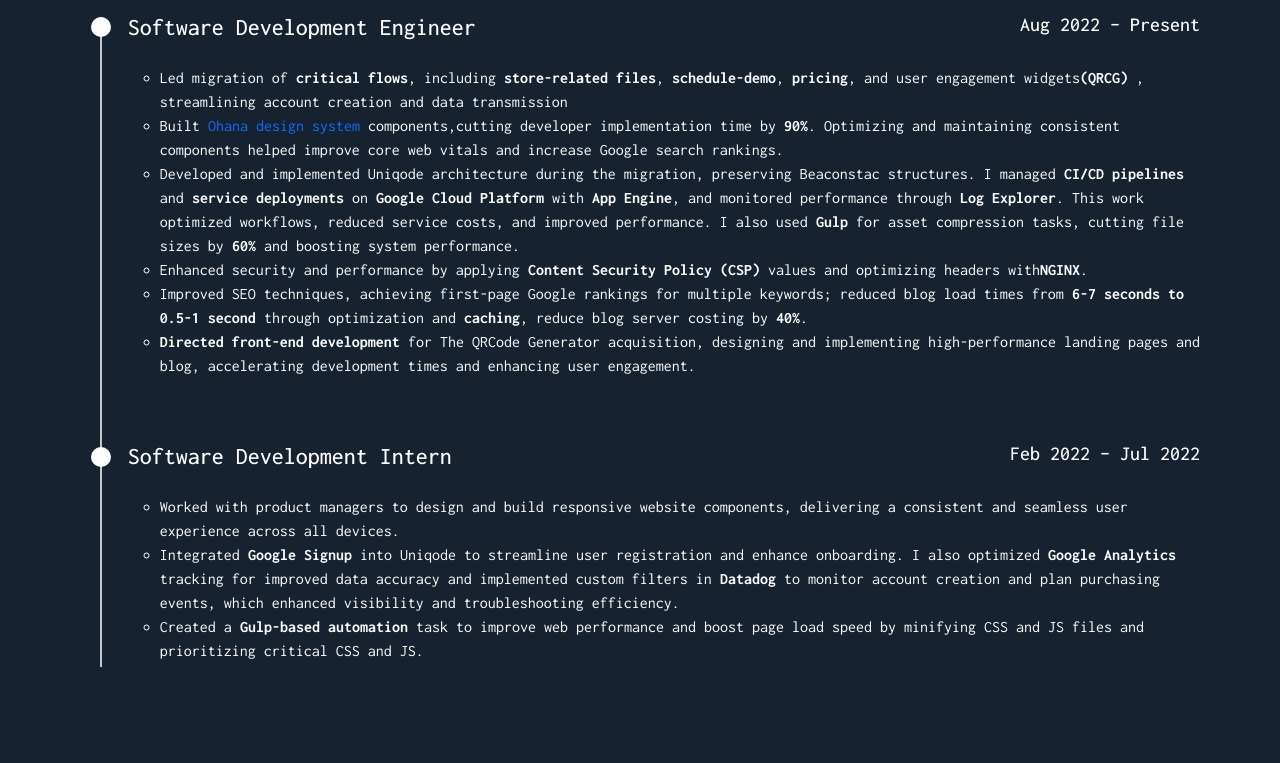
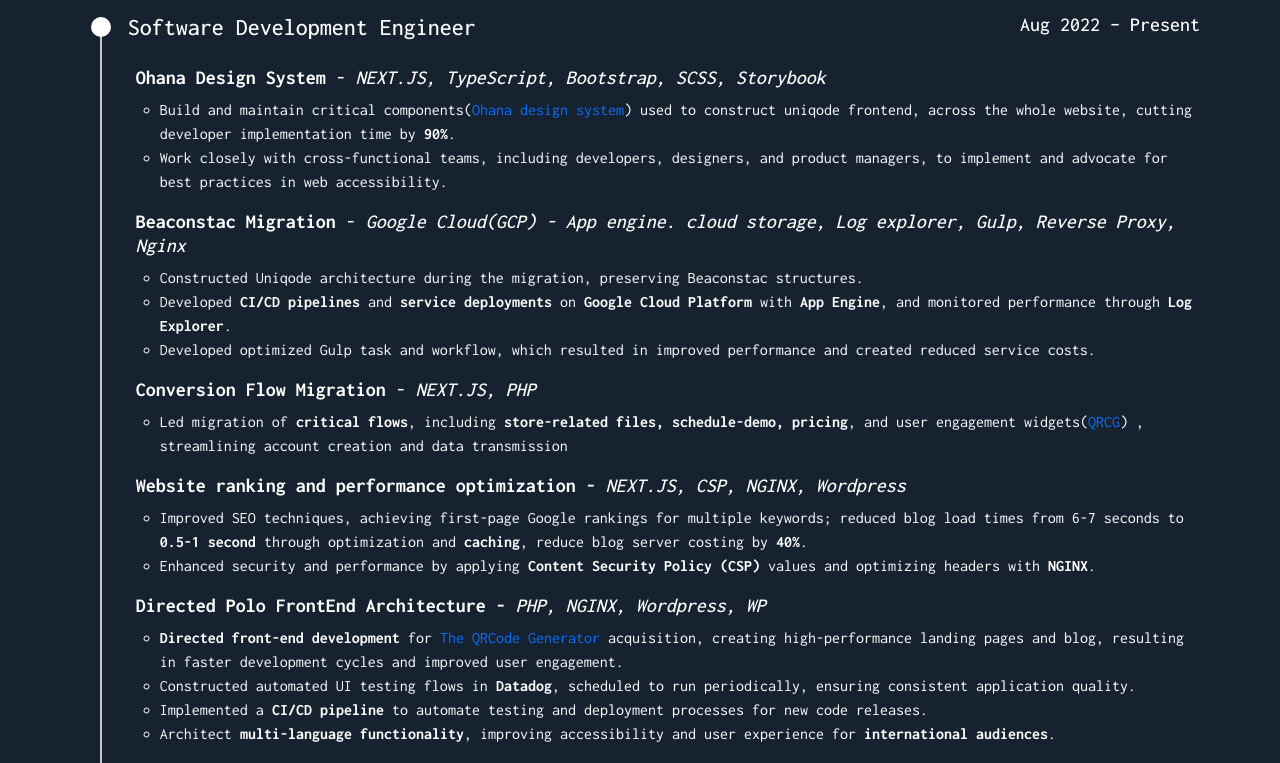
Before and after one commit to WorkRabdeepSinghKharbanda/portfolio, a plain HTML site: page index.html in a window 1280 px wide. Shown: the part 1737-2500 px from the top of the page. Drawn offline with nearby package versions, Linux system fonts and the light colour scheme; a web font is replaced by a local one.

```diff
--- a/index.html
+++ b/index.html
@@ -158,13 +158,13 @@
             <a
               target="_blank"
               href="https://drive.google.com/file/d/1BsqfysjXRYQ39c5LRiVz6V_f-L9jgfW-/view"
-              >Download Resume</a
+              >Download CV</a
             >
             <a
               target="_blank"
               class="d-block d-lg-none w-100 text-center"
               href="https://drive.google.com/file/d/1BsqfysjXRYQ39c5LRiVz6V_f-L9jgfW-/view"
-              >Download Resume</a
+              >Download CV</a
             >
           </div>
         </div>
@@ -194,58 +194,109 @@
                 <h4>Software Development Engineer</h4>
                 <h5>Aug 2022 – Present</h5>
               </div>
-
+              <h5 class="ms-2">
+                <strong>Ohana Design System</strong> -
+                <i>NEXT.JS, TypeScript, Bootstrap, SCSS, Storybook</i>
+              </h5>
+              <ul>
+                <li>
+                  Build and maintain critical components(<a
+                    href="https://marketing-design-system.web.app/?path=/story/composite-components-grid-center3x1--no-button-and-heading"
+                    target="_blank"
+                    >Ohana design system</a
+                  >) used to construct uniqode frontend, across the whole
+                  website, cutting developer implementation time by
+                  <strong>90%</strong>.
+                </li>
+                <li>
+                  Work closely with cross-functional teams, including
+                  developers, designers, and product managers, to implement and
+                  advocate for best practices in web accessibility.
+                </li>
+              </ul>
+              <h5 class="ms-2">
+                <strong>Beaconstac Migration</strong> -
+                <i
+                  >Google Cloud(GCP) - App engine. cloud storage, Log explorer,
+                  Gulp, Reverse Proxy, Nginx</i
+                >
+              </h5>
+              <ul>
+                <li>
+                  Constructed Uniqode architecture during the migration,
+                  preserving Beaconstac structures.
+                </li>
+                <li>
+                  Developed <strong>CI/CD pipelines</strong> and
+                  <strong>service deployments</strong> on
+                  <strong>Google Cloud Platform</strong> with
+                  <strong>App Engine</strong>, and monitored performance through
+                  <strong>Log Explorer</strong>.
+                </li>
+                <li>
+                  Developed optimized Gulp task and workflow, which resulted in
+                  improved performance and created reduced service costs.
+                </li>
+              </ul>
+              <h5 class="ms-2">
+                <strong>Conversion Flow Migration</strong> -
+                <i>NEXT.JS, PHP</i>
+              </h5>
               <ul>
                 <li>
                   Led migration of <strong>critical flows</strong>, including
-                  <strong>store-related files</strong>,
-                  <strong>schedule-demo</strong>, <strong>pricing</strong>, and
-                  user engagement widgets<strong>(QRCG)</strong> , streamlining
-                  account creation and data transmission
+                  <strong>store-related files, schedule-demo, pricing</strong>,
+                  and user engagement widgets(<a
+                    href="https://www.uniqode.com/qr-code-generator"
+                    >QRCG</a
+                  >) , streamlining account creation and data transmission
                 </li>
+              </ul>
+              <h5 class="ms-2">
+                <strong>Website ranking and performance optimization - </strong>
+                <i>NEXT.JS, CSP, NGINX, Wordpress</i>
+              </h5>
+              <ul>
                 <li>
-                  Built
-                  <a
-                    href="https://marketing-design-system.web.app/?path=/story/composite-components-grid-center3x1--no-button-and-heading"
-                    target="_blank"
-                    >Ohana design system</a
-                  >
-                  components,cutting developer implementation time by
-                  <strong>90%</strong>. Optimizing and maintaining consistent
-                  components helped improve core web vitals and increase Google
-                  search rankings.
-                </li>
-                <li>
-                  Developed and implemented Uniqode architecture during the
-                  migration, preserving Beaconstac structures. I managed
-                  <strong>CI/CD pipelines</strong> and
-                  <strong>service deployments</strong> on
-                  <strong>Google Cloud Platform</strong> with
-                  <strong>App Engine</strong>, and monitored performance through
-                  <strong>Log Explorer</strong>. This work optimized workflows,
-                  reduced service costs, and improved performance. I also used
-                  <strong>Gulp</strong> for asset compression tasks, cutting
-                  file sizes by <strong>60%</strong> and boosting system
-                  performance.
+                  Improved SEO techniques, achieving first-page Google rankings
+                  for multiple keywords; reduced blog load times from 6-7
+                  seconds to <strong>0.5-1 second</strong> through optimization
+                  and <strong>caching</strong>, reduce blog server costing by
+                  <strong>40%</strong>.
                 </li>
                 <li>
                   Enhanced security and performance by applying
                   <strong>Content Security Policy (CSP)</strong> values and
-                  optimizing headers with<strong>NGINX</strong>.
+                  optimizing headers with <strong>NGINX</strong>.
+                </li>
+              </ul>
+              <h5 class="ms-2">
+                <strong>Directed Polo FrontEnd Architecture - </strong>
+                <i>PHP, NGINX, Wordpress, WP</i>
+              </h5>
+              <ul>
+                <li>
+                  <strong>Directed front-end development</strong> for
+                  <a href="https://www.the-qrcode-generator.com/"
+                    >The QRCode Generator</a
+                  >
+                  acquisition, creating high-performance landing pages and blog,
+                  resulting in faster development cycles and improved user
+                  engagement.
                 </li>
                 <li>
-                  Improved SEO techniques, achieving first-page Google rankings
-                  for multiple keywords; reduced blog load times from
-                  <strong>6-7 seconds to 0.5-1 second</strong> through
-                  optimization and <strong>caching</strong>, reduce blog server
-                  costing by <strong>40%</strong>.
+                  Constructed automated UI testing flows in
+                  <strong>Datadog</strong>, scheduled to run periodically,
+                  ensuring consistent application quality.
                 </li>
-
                 <li>
-                  <strong>Directed front-end development</strong> for The QRCode
-                  Generator acquisition, designing and implementing
-                  high-performance landing pages and blog, accelerating
-                  development times and enhancing user engagement.
+                  Implemented a <strong>CI/CD pipeline</strong> to automate
+                  testing and deployment processes for new code releases.
+                </li>
+                <li>
+                  Architect <strong>multi-language functionality</strong>,
+                  improving accessibility and user experience for
+                  <strong>international audiences</strong>.
                 </li>
               </ul>
             </div>
@@ -258,23 +309,21 @@
               </div>
               <ul>
                 <li>
-                  Worked with product managers to design and build responsive
-                  website components, delivering a consistent and seamless user
-                  experience across all devices.
+                  Collaborated with product managers to design/build responsive
+                  website components, ensuring a seamless experience.
                 </li>
                 <li>
-                  Integrated <strong>Google Signup</strong> into Uniqode to
-                  streamline user registration and enhance onboarding. I also
-                  optimized <strong>Google Analytics</strong> tracking for
+                  Integrated <strong>Google Signup</strong> to streamline user registration and
+                  enhance onboarding. Optimized <strong>Google Analytics</strong> tracking for
                   improved data accuracy and implemented custom filters in
-                  <strong>Datadog</strong> to monitor account creation and plan
-                  purchasing events, which enhanced visibility and
-                  troubleshooting efficiency.
+                  <strong>Datadog</strong> to monitor account creation and plan purchasing
+                  events, which enhanced visibility and troubleshooting
+                  efficiency.
                 </li>
                 <li>
-                  Created a <strong>Gulp-based automation</strong> task to
-                  improve web performance and boost page load speed by minifying
-                  CSS and JS files and prioritizing critical CSS and JS.
+                  Created a <strong>Gulp-based automation</strong> task to improve web
+                  performance and boost page load speed by minifying CSS and JS
+                  files and prioritizing critical CSS and JS.
                 </li>
               </ul>
             </div>
--- a/style.css
+++ b/style.css
@@ -309,7 +309,7 @@ section .title::after{
 .stepper-middle-content div:nth-child(1) {
     border: 1px solid #C7C7C7;
     border-style: solid ;
-    min-height: 650px;
+    min-height: 990px;
     height: auto;
     left: 20px;
     top: 20px;
@@ -377,7 +377,7 @@ section .title::after{
 }
 .uniqode-sde-intern > span:nth-child(1) {
     left: -37px;
-    top: 450px;
+    top: 815px;
 }
 
 
```
